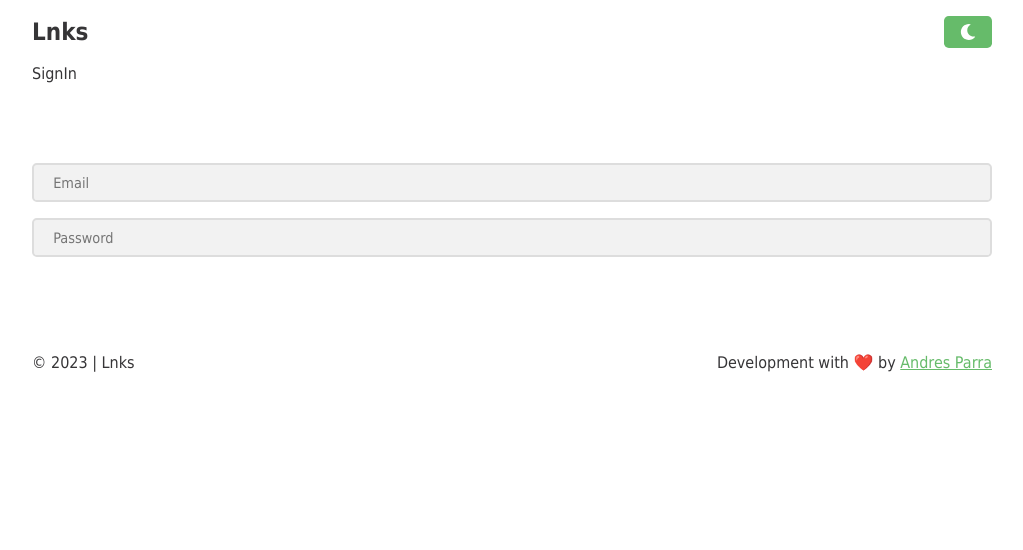
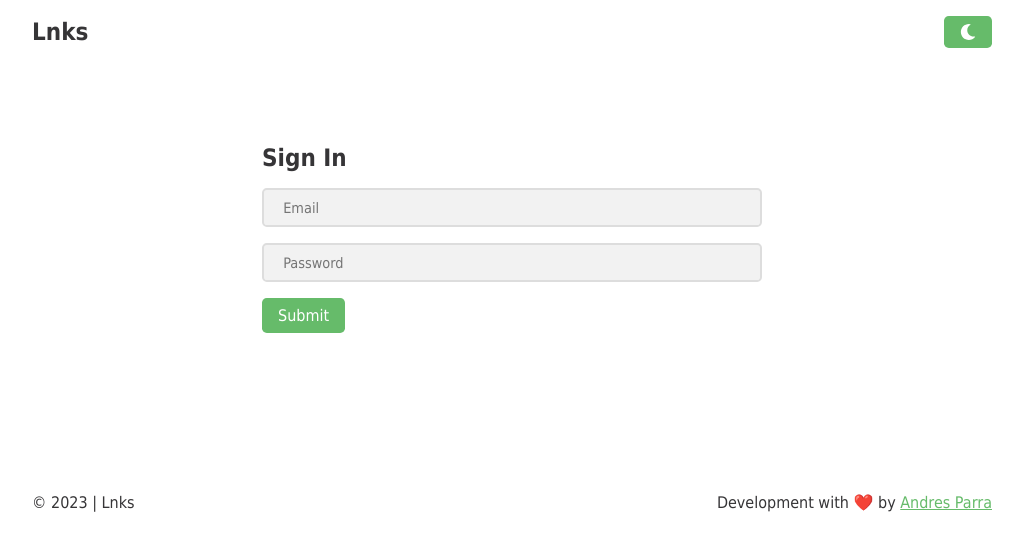
Before and after one commit to byandrev/lnks, a React (Vite) app: page /signin in a window 1280 px wide. Shown: the top 550 px of the page, without its empty margins (128-1151 px from the left). Built offline with nearby package versions, Linux system fonts and the light colour scheme.

Commit message:
create SimpleForm component for use in signin and signup pages

```diff
--- /dev/null
+++ b/src/components/forms/simple-form/index.tsx
@@ -0,0 +1,28 @@
+import { FormEvent } from "react";
+import Button from "../../common/button";
+import { Title, FormStyled } from "./styles";
+
+interface Props {
+  children?: React.ReactNode;
+  title: string;
+  onSubmit: (evt: React.FormEvent<HTMLFormElement>) => void;
+}
+
+const SimpleForm: React.FC<Props> = ({ title, children, onSubmit }) => {
+  const handleSubmit = (evt: FormEvent<HTMLFormElement>) => {
+    evt.preventDefault();
+    onSubmit(evt);
+  };
+
+  return (
+    <FormStyled>
+      <Title>{title}</Title>
+      <form onSubmit={handleSubmit}>
+        {children}
+        <Button>Submit</Button>
+      </form>
+    </FormStyled>
+  );
+};
+
+export default SimpleForm;
--- /dev/null
+++ b/src/components/forms/simple-form/styles.tsx
@@ -0,0 +1,11 @@
+import styled from "styled-components";
+
+export const FormStyled = styled.div`
+  margin: 5rem auto 10rem auto;
+  max-width: 500px;
+`;
+
+export const Title = styled.h3`
+  font-size: 1.5rem;
+  margin-bottom: 1rem;
+`;
--- a/src/pages/auth/signin/form/index.tsx
+++ b/src/pages/auth/signin/form/index.tsx
@@ -1,13 +1,19 @@
-import { useState } from "react";
-import Input from "../../../../components/forms/Input";
-import { FormStyled } from "./styles";
+import { FormEvent, useState } from "react";
+import Input from "../../../../components/forms/input";
+import SimpleForm from "../../../../components/forms/simple-form";
 
 function Form() {
   const [email, setEmail] = useState("");
   const [password, setPassword] = useState("");
 
+  const handleSubmit = (evt: FormEvent<HTMLFormElement>) => {
+    console.log(evt);
+    console.log(email);
+    console.log(password);
+  };
+
   return (
-    <FormStyled>
+    <SimpleForm title="Sign In" onSubmit={handleSubmit}>
       <Input
         type="email"
         placeholder="Email"
@@ -20,7 +26,7 @@ function Form() {
         value={password}
         handleChange={(val) => setPassword(val)}
       />
-    </FormStyled>
+    </SimpleForm>
   );
 }
 
--- a/src/pages/auth/signin/index.tsx
+++ b/src/pages/auth/signin/index.tsx
@@ -4,7 +4,6 @@ import Form from "./form";
 function SignIn() {
   return (
     <Wrapper>
-      <p>SignIn</p>
       <Form />
     </Wrapper>
   );
```
